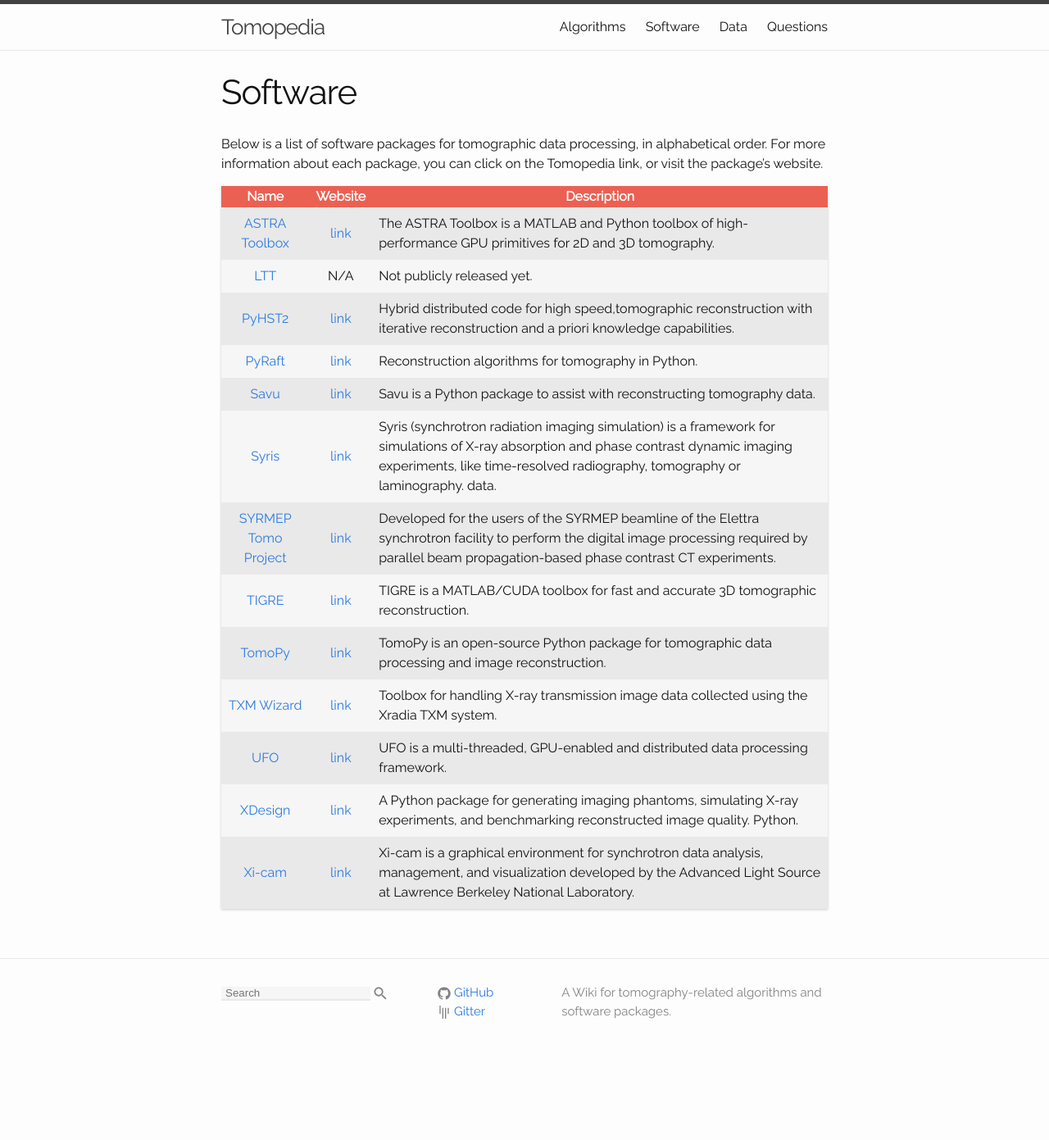
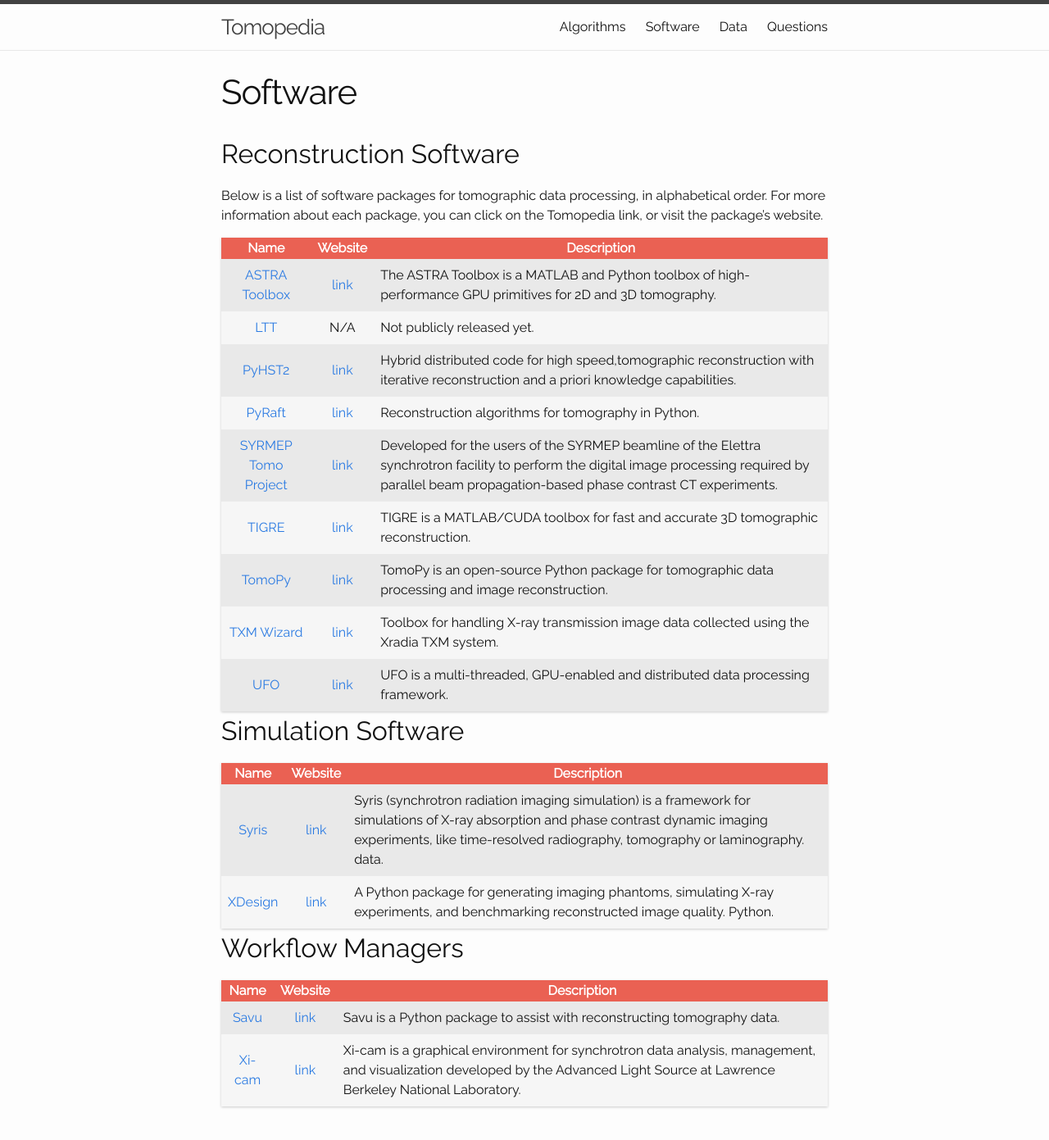
Before and after one commit to tomopedia/tomopedia.github.io, a Jekyll site: the page built from main_pages/40_software.md, in a window 1280 px wide and 1400 px high. Shown: the top 1391 px of the window at 82% size. Built offline with Jekyll 4.4.1, drawn with Linux system fonts in a browser that asks for light colours.

Commit message:
Initial categorization of tools.

```diff
--- a/main_pages/40_software.md
+++ b/main_pages/40_software.md
@@ -4,6 +4,8 @@ title: Software
 permalink: software/
 include_in_menu: true
 ---
+
+## Reconstruction Software
 
 Below is a list of software packages for tomographic data processing, in
 alphabetical order. For more information about each package, you can click on
@@ -19,12 +21,28 @@ the Tomopedia link, or visit the package's website.
 |           [LTT](/software/ltt)           |                          N/A                         | Not publicly released yet.                                                                                                                                                                            |
 |        [PyHST2](/software/pyhst2/)       |  [link](https://forge.epn-campus.eu/projects/pyhst2) | Hybrid distributed code for high speed,tomographic reconstruction with iterative reconstruction and a priori knowledge capabilities.                                                                  |
 |           [PyRaft](/software/pyraft/)          |        [link](https://github.com/exmiqueles/pyraft)       | Reconstruction algorithms for tomography in Python.                                                                                                                       |
-|          [Savu](/software/savu/)         |          [link](https://savu.readthedocs.io)         | Savu is a Python package to assist with reconstructing tomography data.                                                                                                                               |
-|          [Syris](/software/syris/)         |          [link](https://github.com/ufo-kit/syris)         | Syris (synchrotron radiation imaging simulation) is a framework for simulations of X-ray absorption and phase contrast dynamic imaging experiments, like time-resolved radiography, tomography or laminography.  data.                                                                                                                               |
 | [SYRMEP Tomo Project](/software/syrmep/) |      [link](https://github.com/ElettraSciComp/)      | Developed for the users of the SYRMEP beamline of the Elettra synchrotron facility to perform the digital image processing required by parallel beam propagation-based phase contrast CT experiments. |
 |           [TIGRE](/software/tigre/)          |        [link](https://github.com/CERN/TIGRE)       | TIGRE is a MATLAB/CUDA toolbox for fast and accurate 3D tomographic reconstruction.                                                                                                                       |
 |        [TomoPy](/software/tomopy)        |            [link](http://tomopy.rtfd.org/)           | TomoPy is an open-source Python package for tomographic data processing and image reconstruction.                                                                                                     |
 |        [TXM Wizard](/software/txm)       | [link](https://sourceforge.net/projects/txm-wizard/) | Toolbox for handling X-ray transmission image data collected using the Xradia TXM system.                                                                                                             |
 |           [UFO](/software/ufo/)          |        [link](http://ufo-core.readthedocs.io/)       | UFO is a multi-threaded, GPU-enabled and distributed data processing framework.                                                                                                                       |
+
+
+## Simulation Software
+
+{: .table .table-striped}
+|                   Name                   |                        Website                       | Description                                                                                                                                                                                           |
+|:----------------------------------------:|:----------------------------------------------------:|-------------------------------------------------------------------------------------------------------------------------------------------------------------------------------------------------------|
+|          [Syris](/software/syris/)         |          [link](https://github.com/ufo-kit/syris)         | Syris (synchrotron radiation imaging simulation) is a framework for simulations of X-ray absorption and phase contrast dynamic imaging experiments, like time-resolved radiography, tomography or laminography.  data.                                                                                                                               |
 |           [XDesign](/software/xdesign/)          |        [link](https://xdesign.readthedocs.io)       | A Python package for generating imaging phantoms, simulating X-ray experiments, and benchmarking reconstructed image quality. Python.                                                                                                                       |
+
+
+
+## Workflow Managers
+
+
+{: .table .table-striped}
+|                   Name                   |                        Website                       | Description                                                                                                                                                                                           |
+|:----------------------------------------:|:----------------------------------------------------:|-------------------------------------------------------------------------------------------------------------------------------------------------------------------------------------------------------|
+|          [Savu](/software/savu/)         |          [link](https://savu.readthedocs.io)         | Savu is a Python package to assist with reconstructing tomography data.                                                                                                                               |
 |        [Xi-cam](/software/xi-cam/)       |     [link](https://github.com/ronpandolfi/Xi-cam)    | Xi-cam is a graphical environment for synchrotron data analysis, management, and visualization developed by the Advanced Light Source at Lawrence Berkeley National Laboratory.                       |
```
Also changed, not shown: main_pages/30_algorithms.md (+8 -0 lines).
